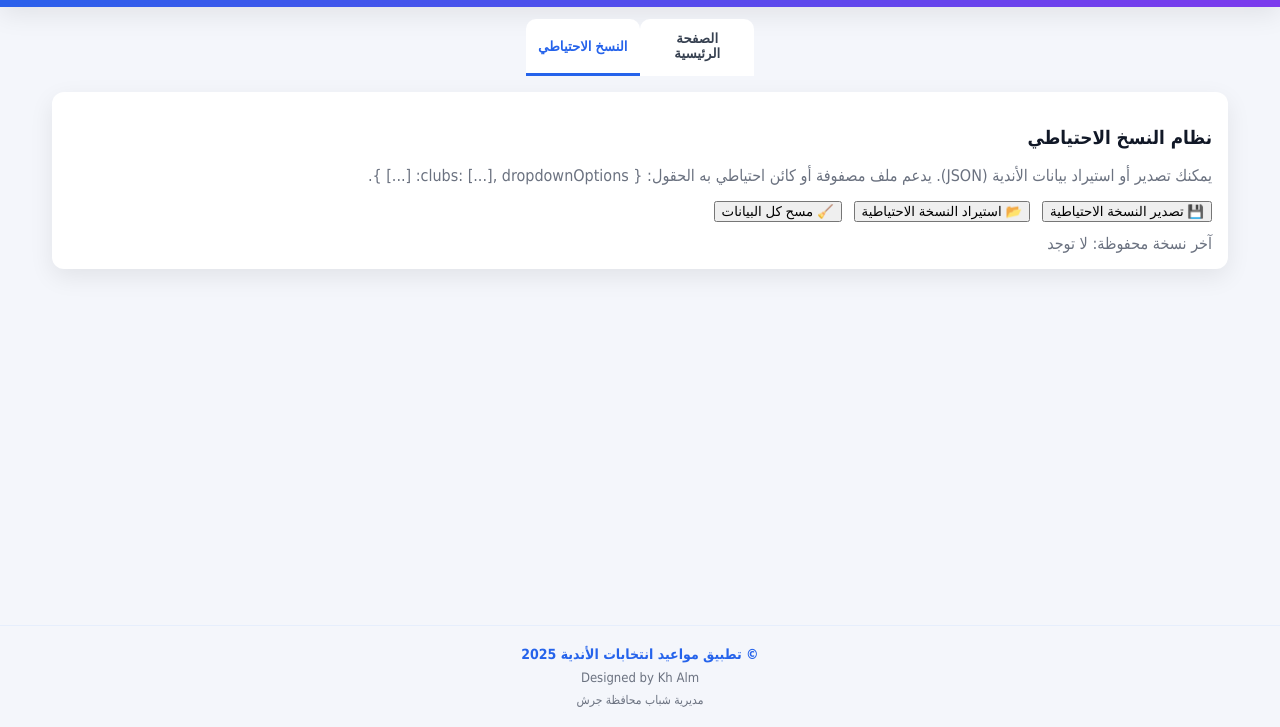
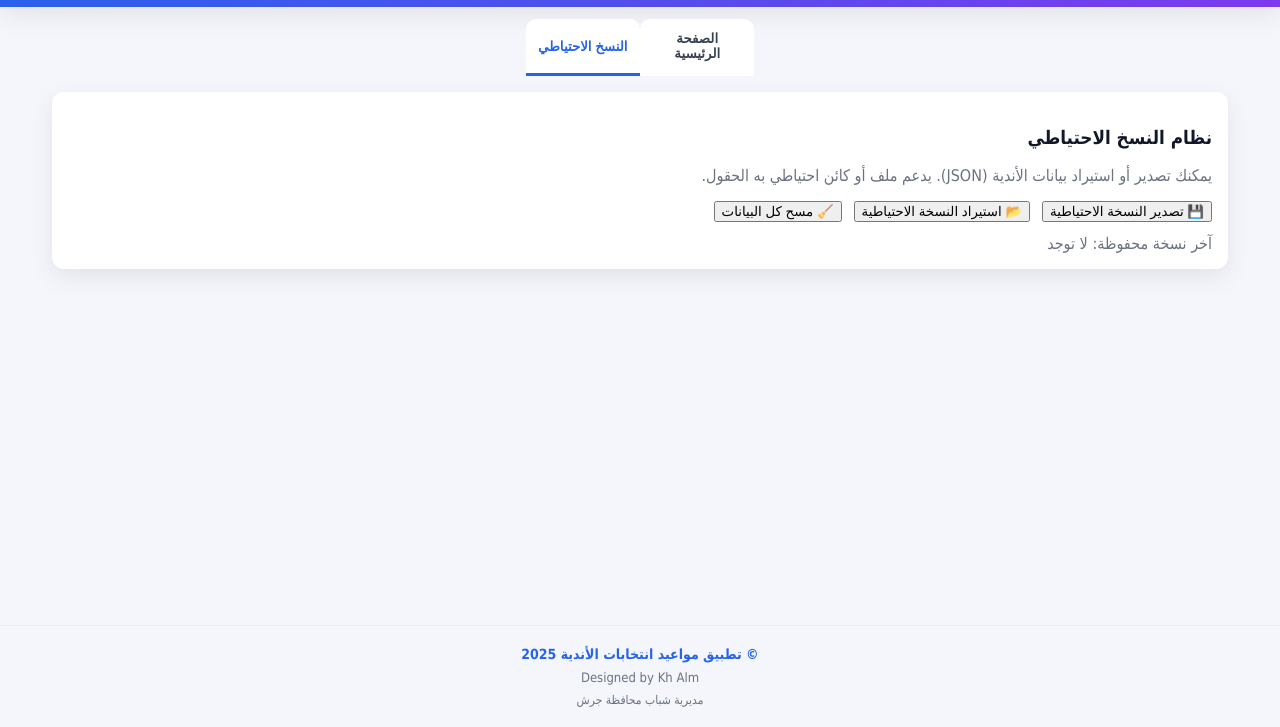
Before and after one commit to youthlab1/clubelection, a plain HTML site: page index.html in a window 1280 px wide. Both pictures are taken after a click on the button "النسخ الاحتياطي". Shown: the part 73-800 px from the top of the page. Drawn offline with Linux system fonts and the light colour scheme.

Commit message:
Update index.html

```diff
--- a/index.html
+++ b/index.html
@@ -192,7 +192,7 @@
     <section id="backup-tab" class="tab-content" style="display:none">
       <div class="panel">
         <h3>نظام النسخ الاحتياطي</h3>
-        <p class="muted">يمكنك تصدير أو استيراد بيانات الأندية (JSON). يدعم ملف مصفوفة أو كائن احتياطي به الحقول: { clubs: [...], dropdownOptions: [...] }.</p>
+        <p class="muted">يمكنك تصدير أو استيراد بيانات الأندية (JSON). يدعم ملف  أو كائن احتياطي به الحقول.</p>
         <div style="display:flex;gap:12px;flex-wrap:wrap;margin-top:12px">
           <button class="btn" onclick="exportBackup()">💾 تصدير النسخة الاحتياطية</button>
           <button class="btn" onclick="triggerImportBackup()">📂 استيراد النسخة الاحتياطية</button>
```
